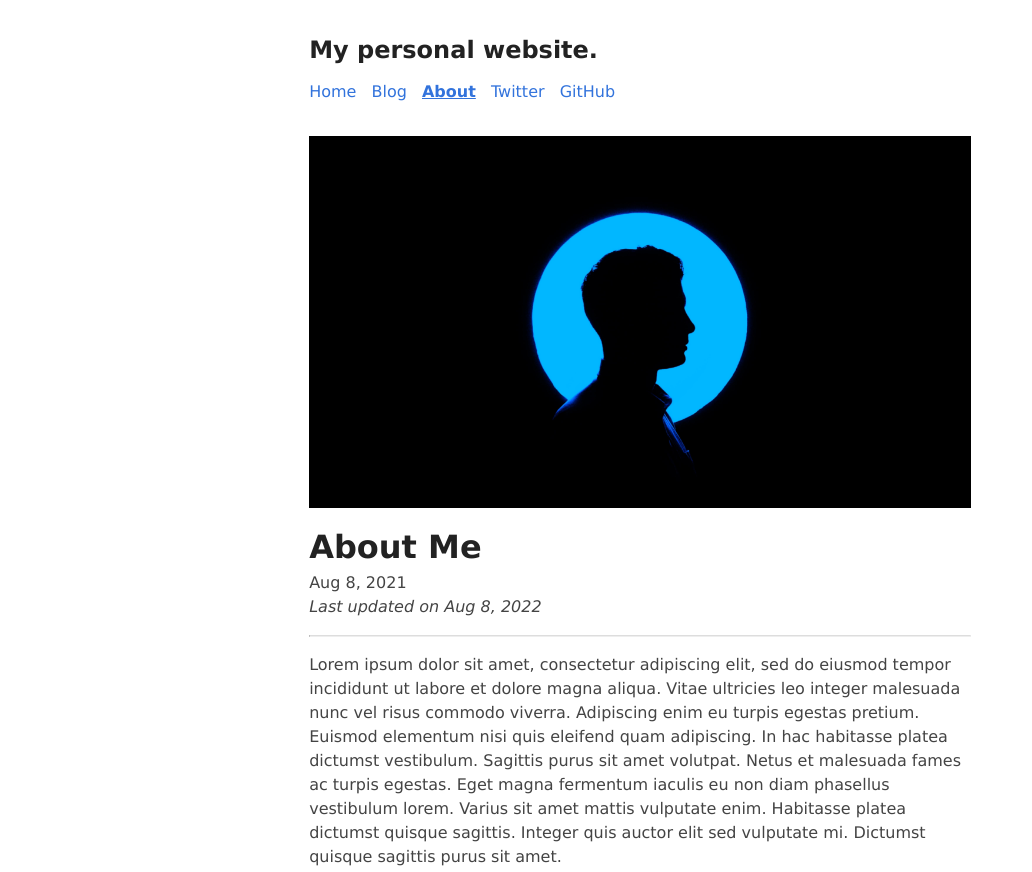
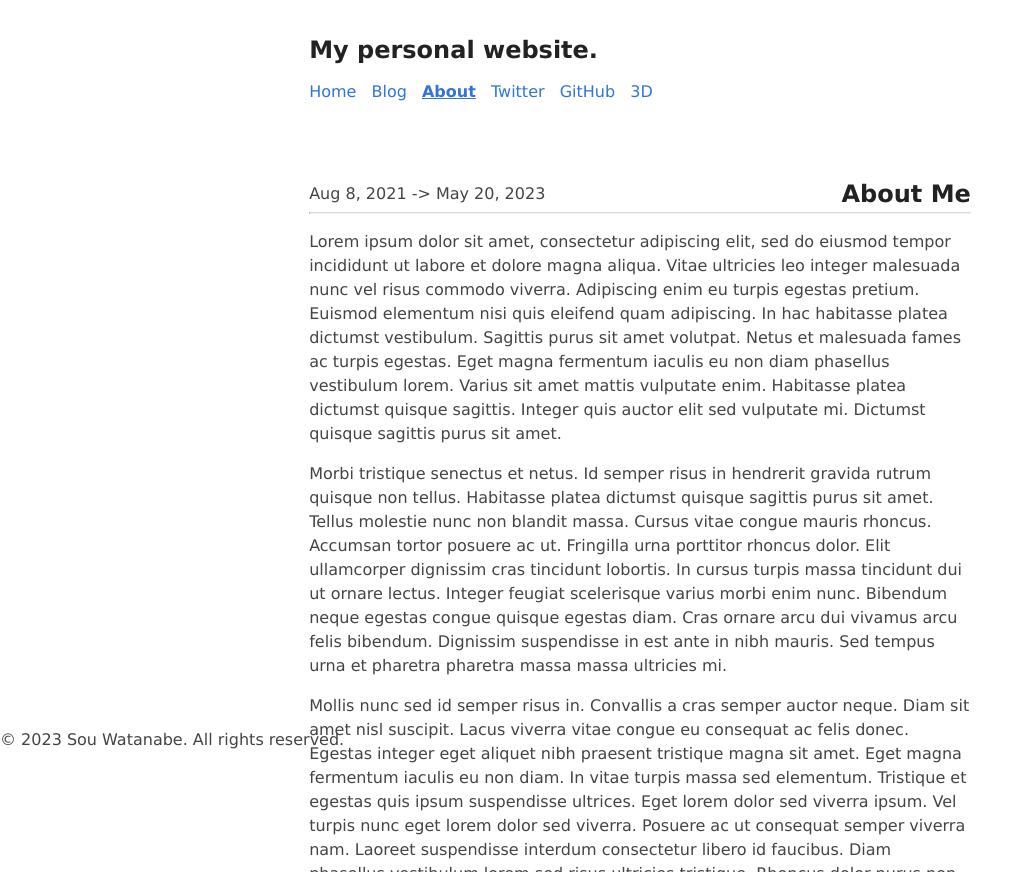
Before and after one commit to su-pull/ja, an Astro site: page /about in a window 1280 px wide. Shown: the top 872 px of the page, without its empty margins (0-1032 px from the left). Built offline with nearby package versions, Linux system fonts and the light colour scheme; Astro itself is replaced by a stand-in of ours.

Commit message:
style(*fix): up

```diff
--- a/src/components/Footer.astro
+++ b/src/components/Footer.astro
@@ -1,13 +1,27 @@
 ---
-const today = new Date();
+const today = new Date()
 ---
 
-<footer>
-	&copy; {today.getFullYear()} YOUR NAME HERE. All rights reserved.
+<footer class="footer_main">
+  <span class="footer_text"
+    >&copy; {today.getFullYear()} Sou Watanabe. All rights reserved.</span
+  >
 </footer>
 <style>
-	footer {
-		padding: 25px;
-		text-align: center;
-	}
+  .footer_main {
+    position: absolute;
+    left: 0;
+    right: 0;
+    bottom: 0;
+    margin: auto;
+    display: flex;
+    justify-content: flex-start;
+    align-items: center;
+    height: 120px;
+  }
+  .footer_text {
+    position: relative;
+    text-align: left;
+    color: var(--color-light);
+  }
 </style>
--- a/src/components/FormattedDate.astro
+++ b/src/components/FormattedDate.astro
@@ -1,9 +1,9 @@
 ---
 export interface Props {
-	date: Date;
+  date: Date
 }
 
-const { date } = Astro.props;
+const { date } = Astro.props
 ---
 
 <time datetime={date.toISOString()}>
@@ -11,7 +11,7 @@ const { date } = Astro.props;
     date.toLocaleDateString('en-us', {
       year: 'numeric',
       month: 'short',
-			day: 'numeric',
+      day: 'numeric'
     })
   }
 </time>
--- a/src/components/Header.astro
+++ b/src/components/Header.astro
@@ -1,6 +1,6 @@
 ---
-import HeaderLink from './HeaderLink.astro';
-import { SITE_TITLE } from '../consts';
+import HeaderLink from './HeaderLink.astro'
+import { SITE_TITLE } from '../consts'
 ---
 
 <header>
@@ -11,8 +11,13 @@ import { SITE_TITLE } from '../consts';
     <HeaderLink href="/">Home</HeaderLink>
     <HeaderLink href="/blog">Blog</HeaderLink>
     <HeaderLink href="/about">About</HeaderLink>
-		<HeaderLink href="https://twitter.com/astrodotbuild" target="_blank">Twitter</HeaderLink>
-		<HeaderLink href="https://github.com/withastro/astro" target="_blank">GitHub</HeaderLink>
+    <HeaderLink href="https://twitter.com/pull1102" target="_blank">
+      Twitter
+    </HeaderLink>
+    <HeaderLink href="https://github.com/su-pull/astro" target="_blank">
+      GitHub
+    </HeaderLink>
+    <HeaderLink href="/3d">3D</HeaderLink>
   </nav>
 </header>
 <style>
--- a/src/layouts/BlogPost.astro
+++ b/src/layouts/BlogPost.astro
@@ -1,22 +1,33 @@
 ---
-import type { CollectionEntry } from 'astro:content';
-import BaseHead from '../components/BaseHead.astro';
-import Header from '../components/Header.astro';
-import Footer from '../components/Footer.astro';
-import FormattedDate from '../components/FormattedDate.astro';
+import type { CollectionEntry } from 'astro:content'
+import BaseHead from '../components/BaseHead.astro'
+import Header from '../components/Header.astro'
+import Footer from '../components/Footer.astro'
+import FormattedDate from '../components/FormattedDate.astro'
 
-type Props = CollectionEntry<'blog'>['data'];
+type Props = CollectionEntry<'blog'>['data']
 
-const { title, description, pubDate, updatedDate, heroImage } = Astro.props;
+const { title, description, pubDate, updatedDate, heroImage } = Astro.props
 ---
 
 <html lang="en">
   <head>
     <BaseHead title={title} description={description} />
     <style>
+      article :global(time) {
+        position: relative;
+        top: 10px;
+      }
+      .updateTime {
+        position: relative;
+        top: 10px;
+      }
       .title {
-				font-size: 2em;
+        font-size: 1.5em;
         margin: 0.25em 0 0;
+        text-align: right;
+        top: 40px;
+        position: relative;
       }
       hr {
         border-top: 1px solid #ddd;
@@ -32,16 +43,10 @@ const { title, description, pubDate, updatedDate, heroImage } = Astro.props;
     <Header />
     <main>
       <article>
-				{heroImage && <img width={720} height={360} src={heroImage} alt="" />}
         <h1 class="title">{title}</h1>
         <FormattedDate date={pubDate} />
-				{
-					updatedDate && (
-						<div class="last-updated-on">
-							Last updated on <FormattedDate date={updatedDate} />
-						</div>
-					)
-				}
+        <span class="updateTime">{'->'}</span>
+        {updatedDate && <FormattedDate date={updatedDate} />}
         <hr />
         <slot />
       </article>
--- a/src/pages/about.astro
+++ b/src/pages/about.astro
@@ -1,63 +1,73 @@
 ---
-import Layout from '../layouts/BlogPost.astro';
+import Layout from '../layouts/BlogPost.astro'
 ---
 
 <Layout
   title="About Me"
   description="Lorem ipsum dolor sit amet"
   pubDate={new Date('August 08 2021')}
-	updatedDate={new Date('August 08 2022')}
+  updatedDate={new Date('May 20 2023')}
   heroImage="/placeholder-about.jpg"
 >
   <p>
-		Lorem ipsum dolor sit amet, consectetur adipiscing elit, sed do eiusmod tempor incididunt ut
-		labore et dolore magna aliqua. Vitae ultricies leo integer malesuada nunc vel risus commodo
-		viverra. Adipiscing enim eu turpis egestas pretium. Euismod elementum nisi quis eleifend quam
-		adipiscing. In hac habitasse platea dictumst vestibulum. Sagittis purus sit amet volutpat. Netus
-		et malesuada fames ac turpis egestas. Eget magna fermentum iaculis eu non diam phasellus
-		vestibulum lorem. Varius sit amet mattis vulputate enim. Habitasse platea dictumst quisque
-		sagittis. Integer quis auctor elit sed vulputate mi. Dictumst quisque sagittis purus sit amet.
+    Lorem ipsum dolor sit amet, consectetur adipiscing elit, sed do eiusmod
+    tempor incididunt ut labore et dolore magna aliqua. Vitae ultricies leo
+    integer malesuada nunc vel risus commodo viverra. Adipiscing enim eu turpis
+    egestas pretium. Euismod elementum nisi quis eleifend quam adipiscing. In
+    hac habitasse platea dictumst vestibulum. Sagittis purus sit amet volutpat.
+    Netus et malesuada fames ac turpis egestas. Eget magna fermentum iaculis eu
+    non diam phasellus vestibulum lorem. Varius sit amet mattis vulputate enim.
+    Habitasse platea dictumst quisque sagittis. Integer quis auctor elit sed
+    vulputate mi. Dictumst quisque sagittis purus sit amet.
   </p>
 
   <p>
-		Morbi tristique senectus et netus. Id semper risus in hendrerit gravida rutrum quisque non
-		tellus. Habitasse platea dictumst quisque sagittis purus sit amet. Tellus molestie nunc non
-		blandit massa. Cursus vitae congue mauris rhoncus. Accumsan tortor posuere ac ut. Fringilla urna
-		porttitor rhoncus dolor. Elit ullamcorper dignissim cras tincidunt lobortis. In cursus turpis
-		massa tincidunt dui ut ornare lectus. Integer feugiat scelerisque varius morbi enim nunc.
-		Bibendum neque egestas congue quisque egestas diam. Cras ornare arcu dui vivamus arcu felis
-		bibendum. Dignissim suspendisse in est ante in nibh mauris. Sed tempus urna et pharetra pharetra
-		massa massa ultricies mi.
+    Morbi tristique senectus et netus. Id semper risus in hendrerit gravida
+    rutrum quisque non tellus. Habitasse platea dictumst quisque sagittis purus
+    sit amet. Tellus molestie nunc non blandit massa. Cursus vitae congue mauris
+    rhoncus. Accumsan tortor posuere ac ut. Fringilla urna porttitor rhoncus
+    dolor. Elit ullamcorper dignissim cras tincidunt lobortis. In cursus turpis
+    massa tincidunt dui ut ornare lectus. Integer feugiat scelerisque varius
+    morbi enim nunc. Bibendum neque egestas congue quisque egestas diam. Cras
+    ornare arcu dui vivamus arcu felis bibendum. Dignissim suspendisse in est
+    ante in nibh mauris. Sed tempus urna et pharetra pharetra massa massa
+    ultricies mi.
   </p>
 
   <p>
-		Mollis nunc sed id semper risus in. Convallis a cras semper auctor neque. Diam sit amet nisl
-		suscipit. Lacus viverra vitae congue eu consequat ac felis donec. Egestas integer eget aliquet
-		nibh praesent tristique magna sit amet. Eget magna fermentum iaculis eu non diam. In vitae
-		turpis massa sed elementum. Tristique et egestas quis ipsum suspendisse ultrices. Eget lorem
-		dolor sed viverra ipsum. Vel turpis nunc eget lorem dolor sed viverra. Posuere ac ut consequat
-		semper viverra nam. Laoreet suspendisse interdum consectetur libero id faucibus. Diam phasellus
-		vestibulum lorem sed risus ultricies tristique. Rhoncus dolor purus non enim praesent elementum
-		facilisis. Ultrices tincidunt arcu non sodales neque. Tempus egestas sed sed risus pretium quam
-		vulputate. Viverra suspendisse potenti nullam ac tortor vitae purus faucibus ornare. Fringilla
-		urna porttitor rhoncus dolor purus non. Amet dictum sit amet justo donec enim.
+    Mollis nunc sed id semper risus in. Convallis a cras semper auctor neque.
+    Diam sit amet nisl suscipit. Lacus viverra vitae congue eu consequat ac
+    felis donec. Egestas integer eget aliquet nibh praesent tristique magna sit
+    amet. Eget magna fermentum iaculis eu non diam. In vitae turpis massa sed
+    elementum. Tristique et egestas quis ipsum suspendisse ultrices. Eget lorem
+    dolor sed viverra ipsum. Vel turpis nunc eget lorem dolor sed viverra.
+    Posuere ac ut consequat semper viverra nam. Laoreet suspendisse interdum
+    consectetur libero id faucibus. Diam phasellus vestibulum lorem sed risus
+    ultricies tristique. Rhoncus dolor purus non enim praesent elementum
+    facilisis. Ultrices tincidunt arcu non sodales neque. Tempus egestas sed sed
+    risus pretium quam vulputate. Viverra suspendisse potenti nullam ac tortor
+    vitae purus faucibus ornare. Fringilla urna porttitor rhoncus dolor purus
+    non. Amet dictum sit amet justo donec enim.
   </p>
 
   <p>
-		Mattis ullamcorper velit sed ullamcorper morbi tincidunt. Tortor posuere ac ut consequat semper
-		viverra. Tellus mauris a diam maecenas sed enim ut sem viverra. Venenatis urna cursus eget nunc
-		scelerisque viverra mauris in. Arcu ac tortor dignissim convallis aenean et tortor at. Curabitur
-		gravida arcu ac tortor dignissim convallis aenean et tortor. Egestas tellus rutrum tellus
-		pellentesque eu. Fusce ut placerat orci nulla pellentesque dignissim enim sit amet. Ut enim
-		blandit volutpat maecenas volutpat blandit aliquam etiam. Id donec ultrices tincidunt arcu. Id
-		cursus metus aliquam eleifend mi.
+    Mattis ullamcorper velit sed ullamcorper morbi tincidunt. Tortor posuere ac
+    ut consequat semper viverra. Tellus mauris a diam maecenas sed enim ut sem
+    viverra. Venenatis urna cursus eget nunc scelerisque viverra mauris in. Arcu
+    ac tortor dignissim convallis aenean et tortor at. Curabitur gravida arcu ac
+    tortor dignissim convallis aenean et tortor. Egestas tellus rutrum tellus
+    pellentesque eu. Fusce ut placerat orci nulla pellentesque dignissim enim
+    sit amet. Ut enim blandit volutpat maecenas volutpat blandit aliquam etiam.
+    Id donec ultrices tincidunt arcu. Id cursus metus aliquam eleifend mi.
   </p>
 
   <p>
-		Tempus quam pellentesque nec nam aliquam sem. Risus at ultrices mi tempus imperdiet. Id porta
-		nibh venenatis cras sed felis eget velit. Ipsum a arcu cursus vitae. Facilisis magna etiam
-		tempor orci eu lobortis elementum. Tincidunt dui ut ornare lectus sit. Quisque non tellus orci
-		ac. Blandit libero volutpat sed cras. Nec tincidunt praesent semper feugiat nibh sed pulvinar
-		proin gravida. Egestas integer eget aliquet nibh praesent tristique magna.
+    Tempus quam pellentesque nec nam aliquam sem. Risus at ultrices mi tempus
+    imperdiet. Id porta nibh venenatis cras sed felis eget velit. Ipsum a arcu
+    cursus vitae. Facilisis magna etiam tempor orci eu lobortis elementum.
+    Tincidunt dui ut ornare lectus sit. Quisque non tellus orci ac. Blandit
+    libero volutpat sed cras. Nec tincidunt praesent semper feugiat nibh sed
+    pulvinar proin gravida. Egestas integer eget aliquet nibh praesent tristique
+    magna.
   </p>
 </Layout>
```
Also changed, not shown: src/pages/3d.astro (added, +22 -0 lines), src/pages/blog/[...slug].astro (+12 -12 lines), src/pages/blog/index.astro (+23 -11 lines). Lines whose indentation alone changed are shown as unchanged.
